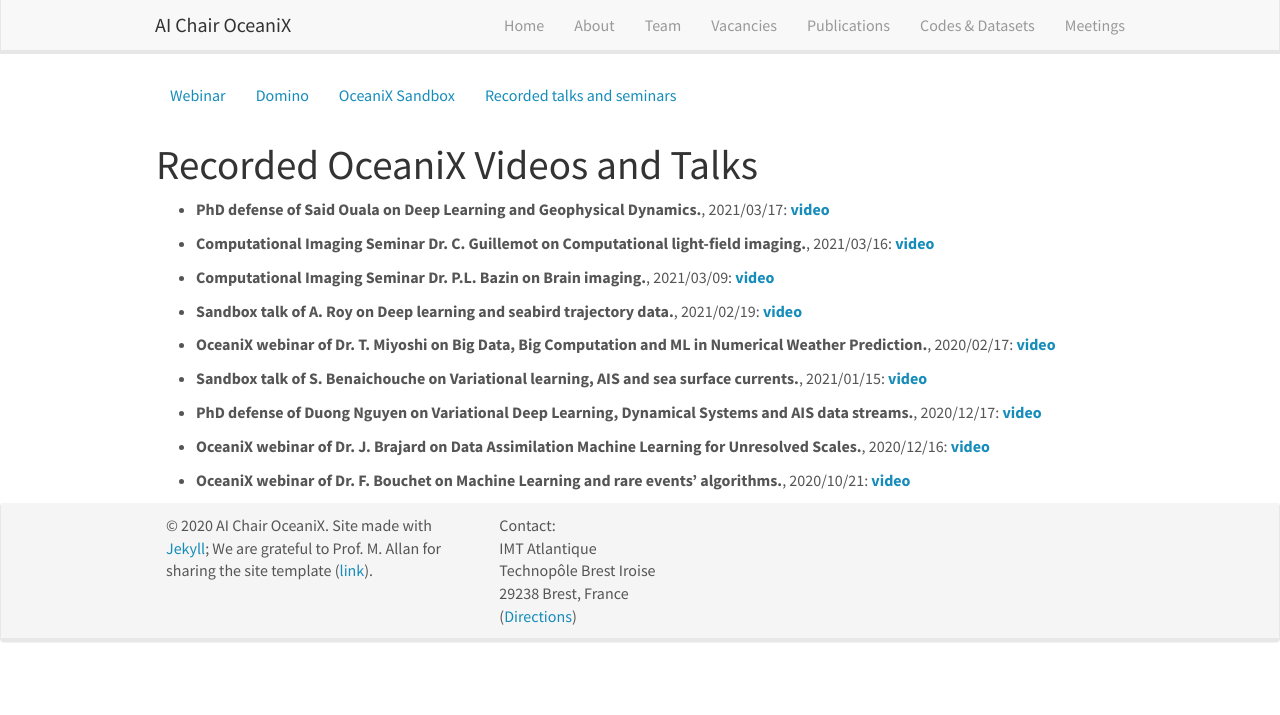
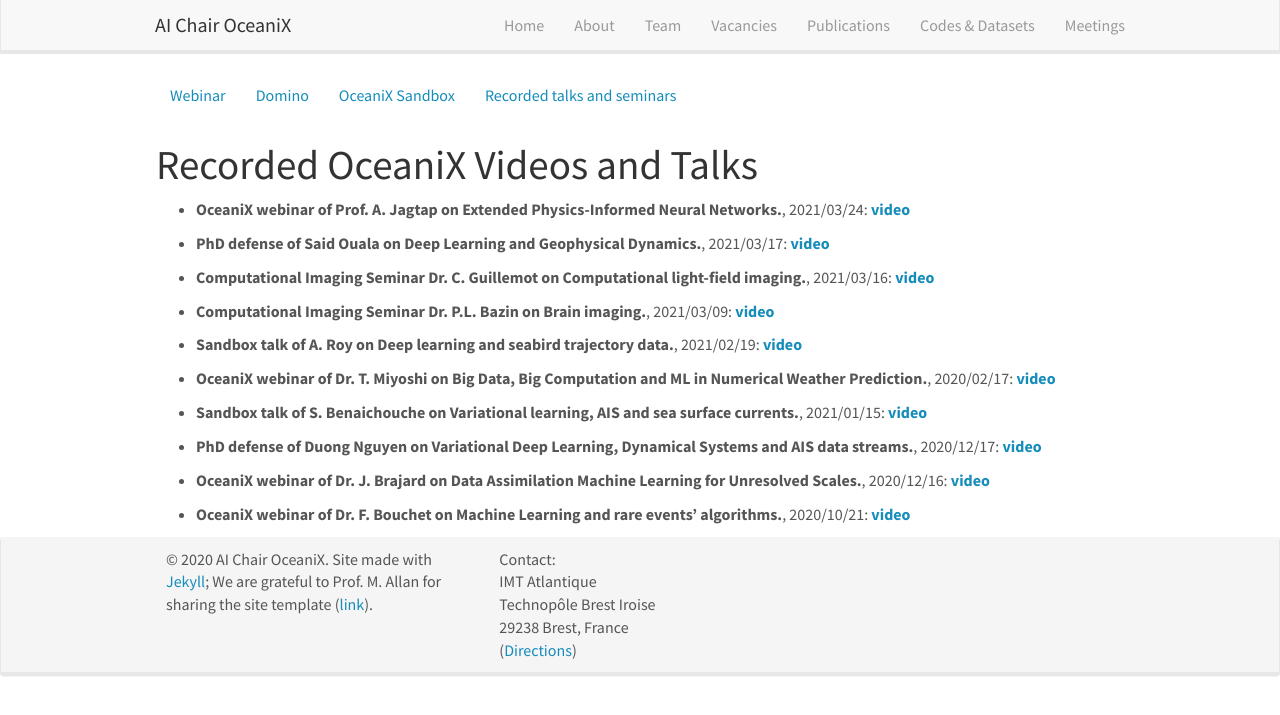
Before and after one commit to CIA-Oceanix/CIA-Oceanix.github.io, a Jekyll site: the page built from _pages/oceanix_video.md, in a window 1280 px wide. Shown: the top 715 px of the page. Built offline with Jekyll 4.4.1, drawn with Linux system fonts in a browser that asks for light colours; nearby versions of some CDN libraries.

Commit message:
Update video_list.yml

```diff
--- a/_data/video_list.yml
+++ b/_data/video_list.yml
@@ -1,3 +1,9 @@
+
+- title: "OceaniX webinar of Prof. A. Jagtap on Extended Physics-Informed Neural Networks."
+  date: 2021/03/24
+  link: https://youtu.be/sToHauqIzcA
+  display : video
+
 - title: "PhD defense of Said Ouala on Deep Learning and Geophysical Dynamics."
   date: 2021/03/17
   link: https://youtu.be/JuzYa6I-XWs
```
